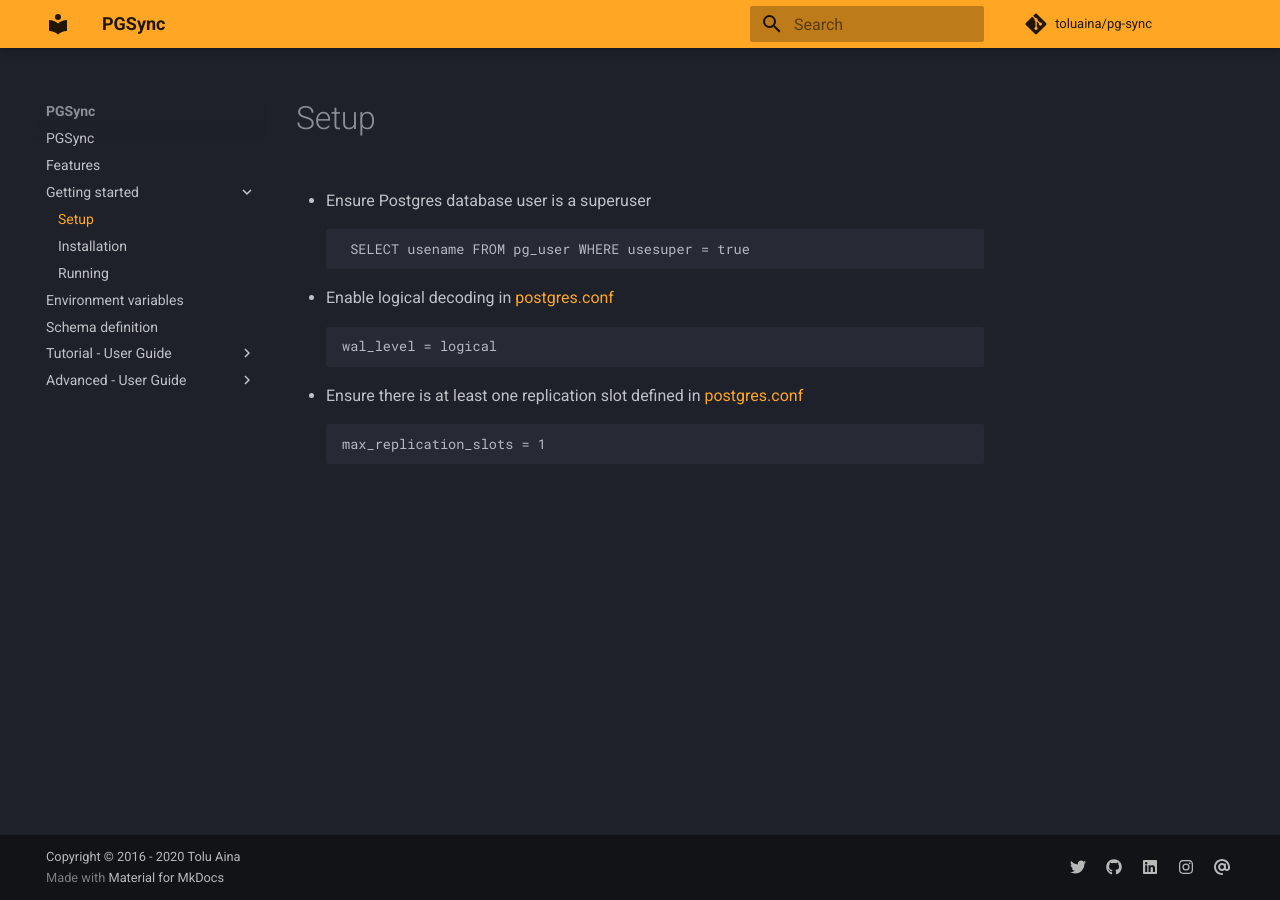
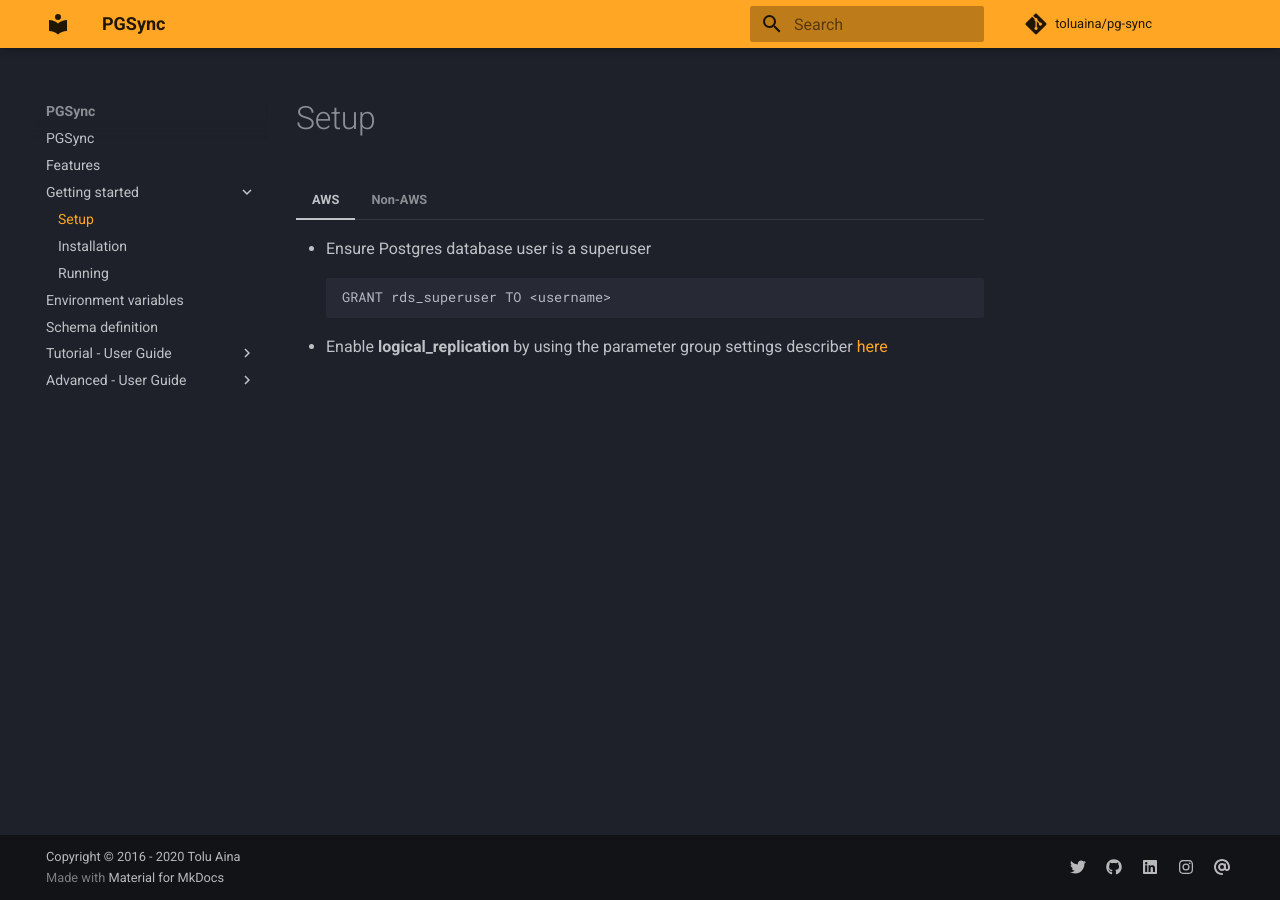
Before and after one commit to toluaina/toluaina.github.io, an MkDocs documentation site: the page built from docs/getting-started/setup.md, in a window 1280 px wide. Built offline with MkDocs 1.6.1 and Material for MkDocs 9.7.7, drawn with Linux system fonts in a browser that asks for light colours; comment, search, counter and statistics services are not loaded.

Commit message:
updated docs

````diff
--- a/docs/getting-started/setup.md
+++ b/docs/getting-started/setup.md
@@ -1,19 +1,22 @@
 # Setup
 
-  - Ensure Postgres database user is a superuser
-
+=== "AWS"
+    - Ensure Postgres database user is a superuser
     ```
-     SELECT usename FROM pg_user WHERE usesuper = true
+    GRANT rds_superuser TO <username>
     ```
-
-  - Enable logical decoding in [postgres.conf](https://www.postgresql.org/docs/current/config-setting.html)
-
-    ```
-    wal_level = logical
-    ```
-
-  - Ensure there is at least one replication slot defined in [postgres.conf](https://www.postgresql.org/docs/current/config-setting.html)
+    - Enable **logical_replication** by using the parameter group settings describer [here](https://docs.aws.amazon.com/AmazonRDS/latest/AuroraUserGuide/AuroraPostgreSQL.Replication.Logical.html)
+=== "Non-AWS"
+    - Ensure Postgres database user is a superuser
+      ```
+       SELECT usename FROM pg_user WHERE usesuper = true
+      ```
+    - Enable logical decoding in [postgres.conf](https://www.postgresql.org/docs/current/config-setting.html)
 
       ```
-      max_replication_slots = 1
+      wal_level = logical
       ```
+    - Ensure there is at least one replication slot defined in [postgres.conf](https://www.postgresql.org/docs/current/config-setting.html)
+        ```
+        max_replication_slots = 1
+        ```
--- a/mkdocs.yml
+++ b/mkdocs.yml
@@ -66,7 +66,7 @@ nav:
   - getting-started/setup.md
   - getting-started/installation.md
   - getting-started/running.md
-- Environment variables: environment-variables/index.md
+- Environment variables: env-vars/index.md
 - Schema definition: schema/index.md
 - Tutorial - User Guide:
   - tutorial/table-with-single-child-node.md
@@ -79,6 +79,6 @@ nav:
   - tutorial/relationship-with-one-to-many-type.md
   - tutorial/relationship-with-through-tables.md
   - tutorial/transform-nodes.md
-  - tutorial/json-types.md
+  - tutorial/json-fields.md
 - Advanced - User Guide:
   - advanced/re-indexing.md
````
Also changed, not shown: docs/env-vars/index.md (renamed from docs/environment-variables/index.md, +0 -2 lines), docs/schema/index.md (+0 -2 lines), docs/tutorial/json-fields.md (renamed from docs/tutorial/json-types.md).
